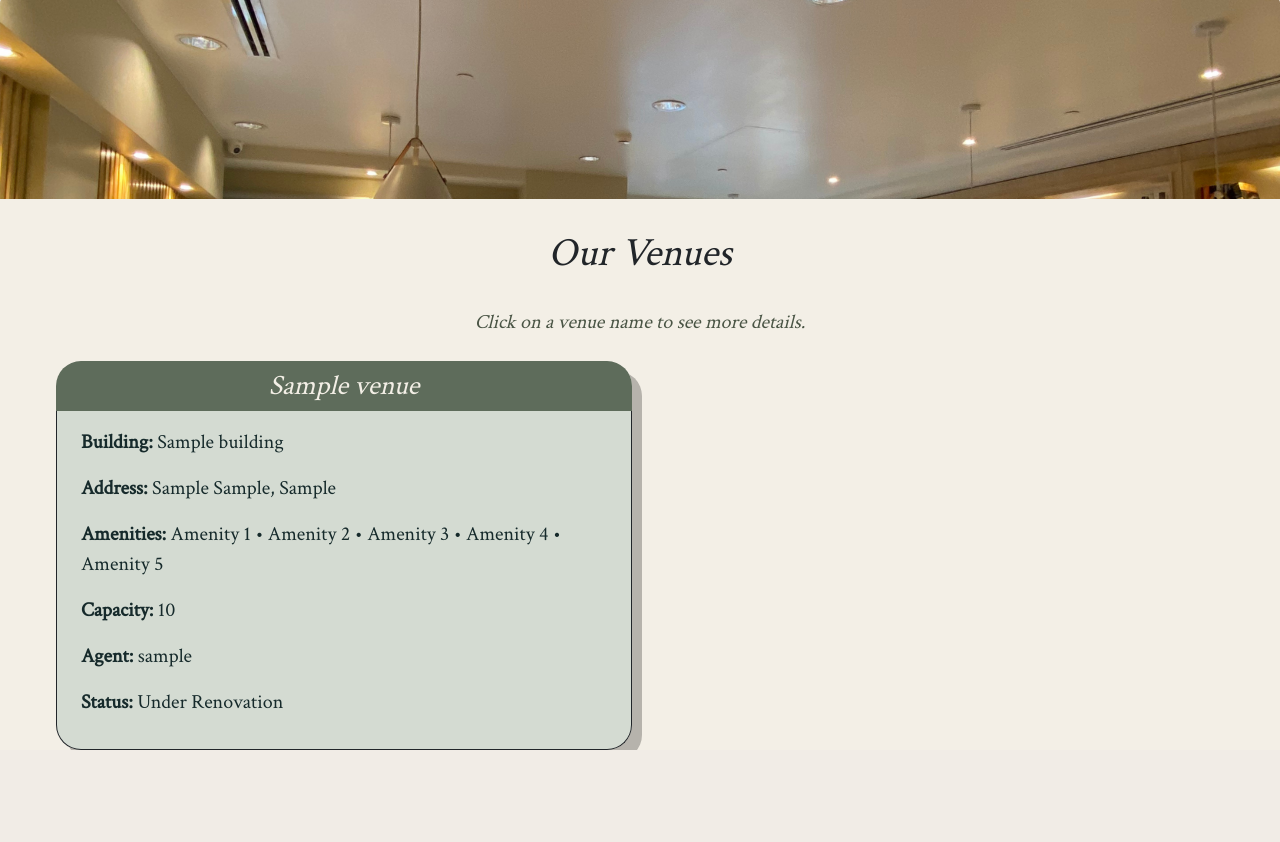
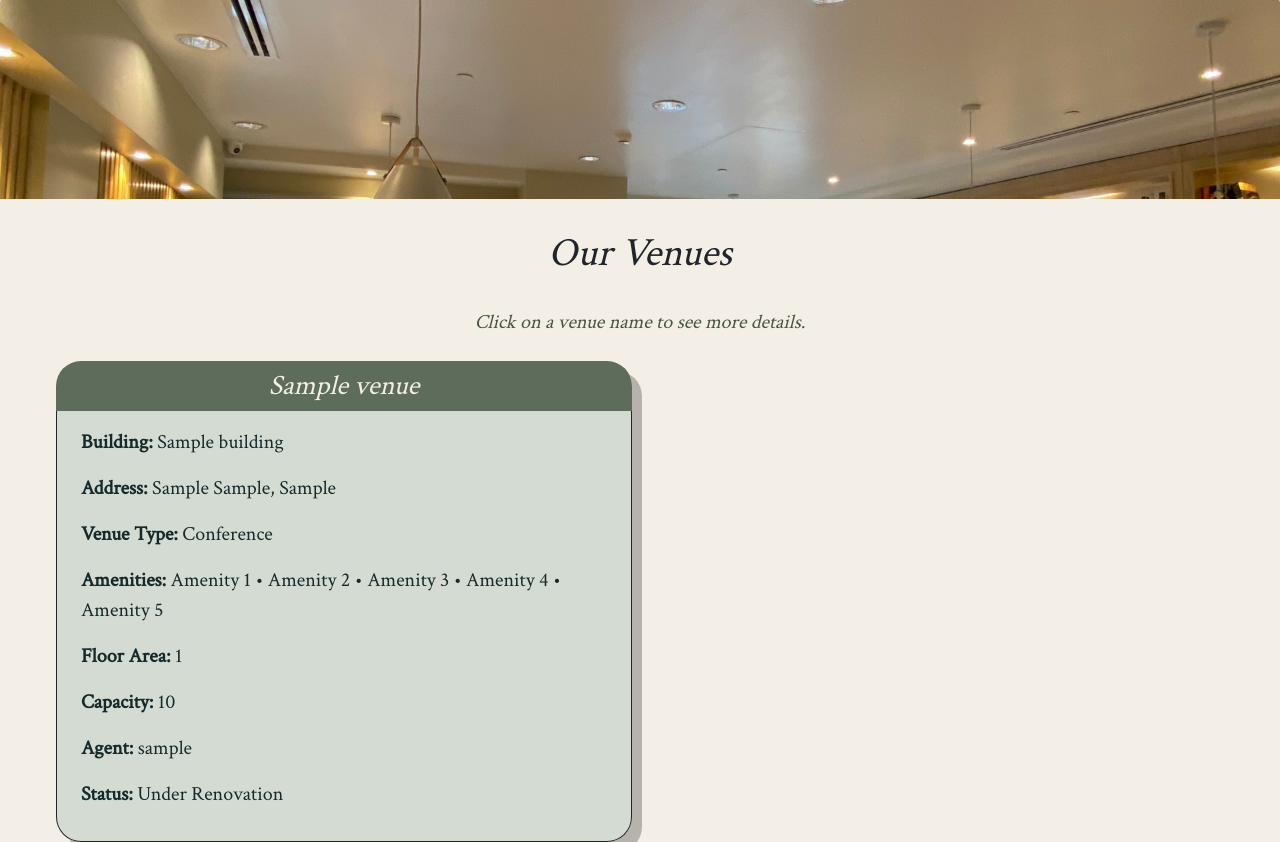
Before and after one commit to JedJedJedd/CSCI41-StateSpaces-16, a Django app: page /venues/ in a window 1280 px wide. Shown: the part 87-929 px from the top of the page. Before the commit the page ends 837 px from the top, so only its background shows below. Run offline with Django 5.2, Linux system fonts and the light colour scheme; tables that the repository leaves empty hold one stand-in row (values such as "Sample post").

Commit message:
added a bit of info to venues_list

```diff
--- a/StateSpaces/venues/templates/venues/venues_list.html
+++ b/StateSpaces/venues/templates/venues/venues_list.html
@@ -28,7 +28,9 @@
                 <div class="border border-top-0 border-dark px-4 py-3" style="background-color: #D4DBD2; border-radius: 0px 0px 25px 25px;">
                     <p><span class="fw-bold">Building: </span> {{ venue.building.building_name }}</p>
                     <p><span class="fw-bold">Address: </span>{{ venue.building.district }} {{ venue.building.street }}, {{ venue.building.city }}</p>
+                    <p><span class="fw-bold">Venue Type: </span> {{ venue.venue_type }}</p>
                     <p><span class="fw-bold">Amenities: </span> Amenity 1 • Amenity 2 • Amenity 3 • Amenity 4 • Amenity 5</p>
+                    <p><span class="fw-bold">Floor Area: </span> {{ venue.venue_floor_area }}</p>
                     <p><span class="fw-bold">Capacity: </span> {{ venue.venue_capacity }}</p>
                     <p><span class="fw-bold">Agent: </span> {{ venue.agent.username }}</p>
                     <p><span class="fw-bold">Status: </span>
```
